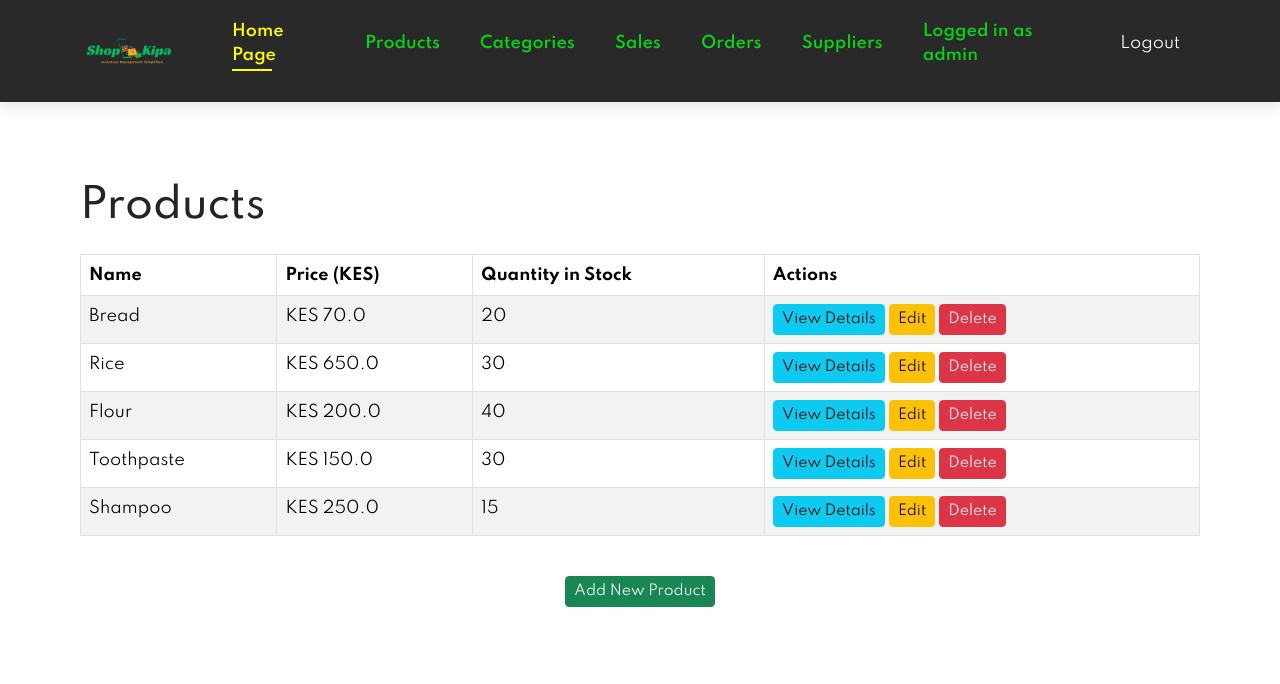
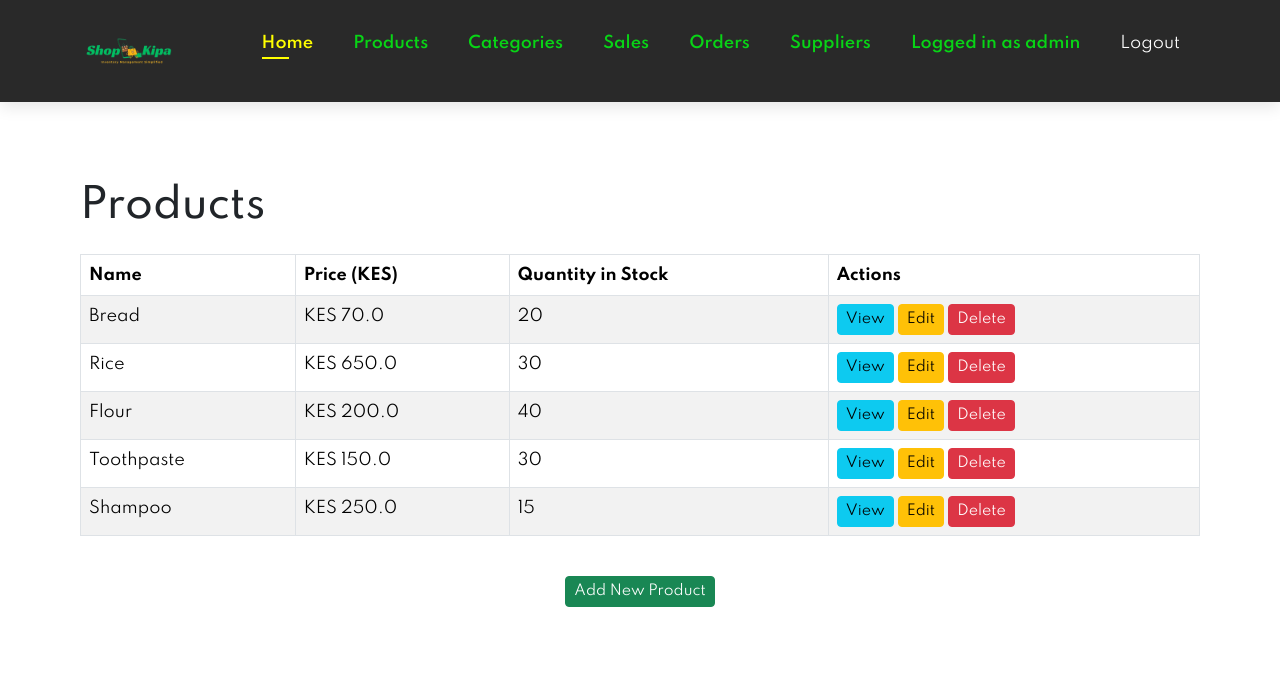
Before and after one commit to AustinMusuya/shop-kipa-project, a Django app: page /products/ in a window 1280 px wide. Shown: the top 684 px of the page. Run offline with Django 5.2, Linux system fonts and the light colour scheme; a user stored in the database is signed in; data comes from the database, SQL or seed files in the repository.

Commit message:
configure templates

```diff
--- a/main/templates/main/base.html
+++ b/main/templates/main/base.html
@@ -8,13 +8,14 @@
     rel="stylesheet"
     href="https://cdnjs.cloudflare.com/ajax/libs/font-awesome/4.7.0/css/font-awesome.min.css"
   />
+  <link href="{% static "main/images/shopkipaicon.ico" %}" rel="icon" />
   <link rel="stylesheet" href="{% static "main/css/styles.css" %}">
   <link href="https://cdn.jsdelivr.net/npm/bootstrap@5.3.3/dist/css/bootstrap.min.css" rel="stylesheet" integrity="sha384-QWTKZyjpPEjISv5WaRU9OFeRpok6YctnYmDr5pNlyT2bRjXh0JMhjY6hW+ALEwIH" crossorigin="anonymous">
     <title>{% block title %}Shop-Kipa App{% endblock %}</title>
 </head>
 <body>
     <header id="header">
-        <a href="#"
+        <a href="{% url 'home' %}"
           ><img
             src="{% static "main/images/shopkipalogo.png" %}"
             class="logo"
@@ -24,7 +25,7 @@
         /></a>
         <nav>
           <ul id="navbar">
-            <li><a href="{% url 'home' %}" class="active">Home Page</a></li>
+            <li><a href="{% url 'home' %}" class="active">Home</a></li>
             {% if user.is_authenticated %}
             <li><a href="{% url 'product-list' %}">Products</a></li>
             <li><a href="{% url 'category-list' %}">Categories</a></li>
--- a/main/templates/products/product-list.html
+++ b/main/templates/products/product-list.html
@@ -22,7 +22,7 @@
                             <td>KES {{ product.price }}</td>
                             <td>{{ product.quantity_in_stock }}</td>
                             <td>
-                                <a href="{% url 'product-detail' product.id %}" class="btn btn-info btn-sm mb-2 mb-md-0">View Details</a>
+                                <a href="{% url 'product-detail' product.id %}" class="btn btn-info btn-sm mb-2 mb-md-0">View</a>
                                 {% if request.user.is_staff %}
                                     <a href="{% url 'product-edit' product.id %}" class="btn btn-warning btn-sm mb-2 mb-md-0">Edit</a>
                                     <a href="{% url 'product-delete' product.id %}" class="btn btn-danger btn-sm" onclick="return confirm('Are you sure you want to delete this product?');">Delete</a>
--- a/main/templates/suppliers/supplier-list.html
+++ b/main/templates/suppliers/supplier-list.html
@@ -21,7 +21,7 @@
                     <td>{{ supplier.contact_number }}</td>
                     <td>{{ supplier.email }}</td>
                     <td>
-                        <a href="{% url 'supplier-detail' supplier.id %}" class="btn btn-info btn-sm">View Details</a>
+                        <a href="{% url 'supplier-detail' supplier.id %}" class="btn btn-info btn-sm">View</a>
                         {% if request.user.is_staff %}
                             <a href="{% url 'supplier-edit' supplier.id %}" class="btn btn-warning btn-sm">Edit</a>
                             <a href="{% url 'supplier-delete' supplier.id %}" class="btn btn-danger btn-sm" onclick="return confirm('Are you sure you want to delete this supplier?');">Delete</a>
```
